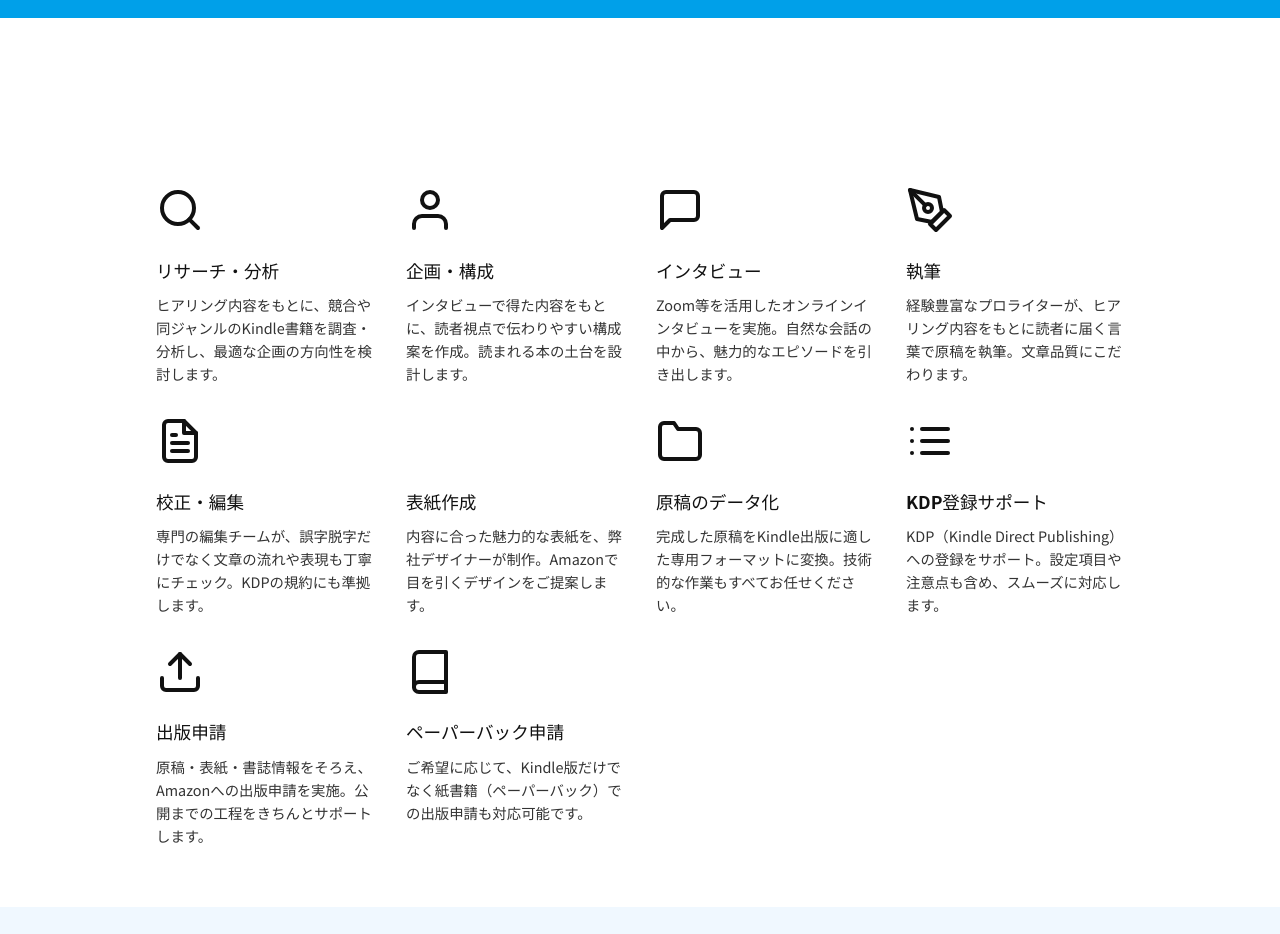
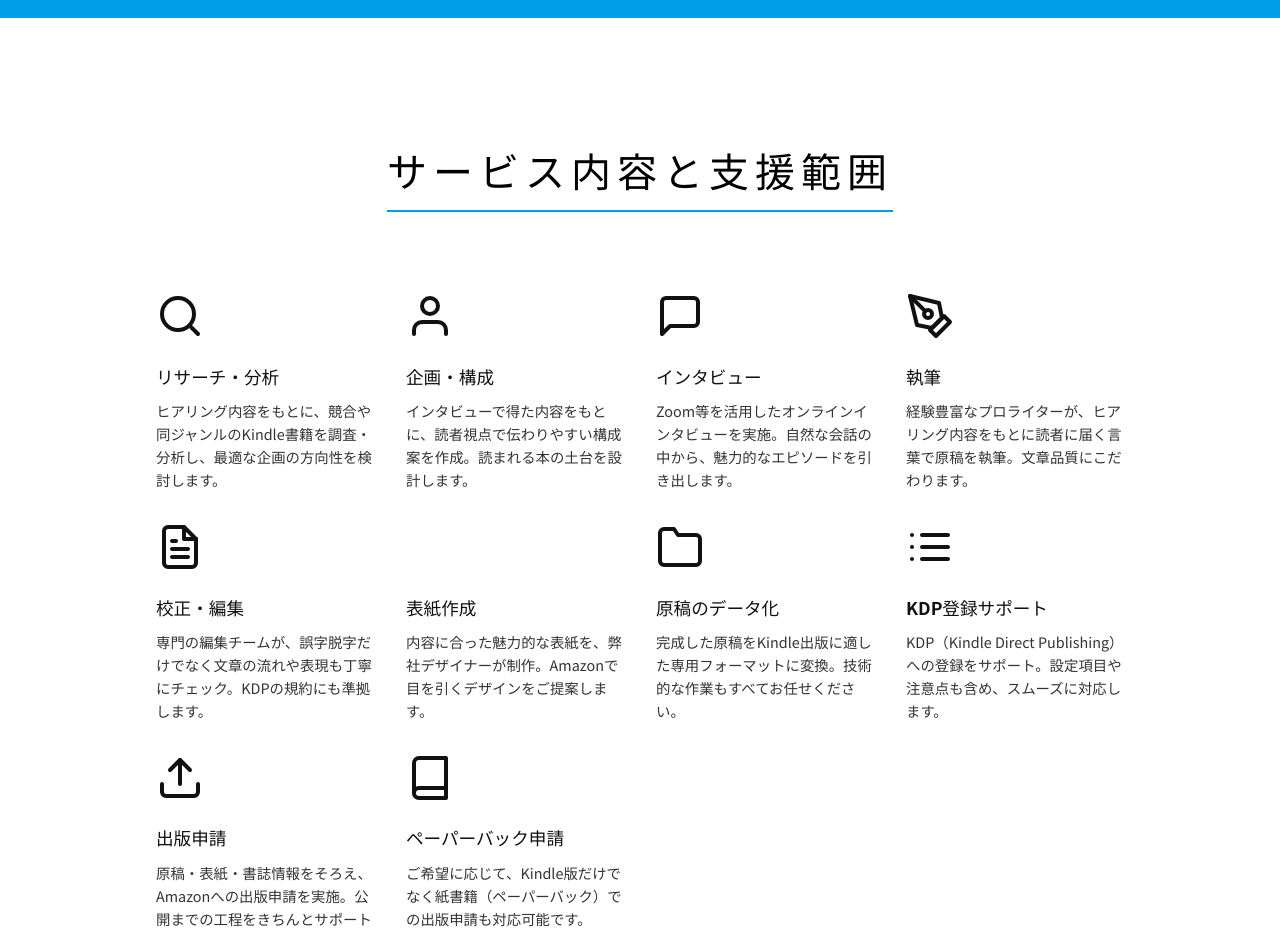
Before and after one commit to rikutoaimanga-max/Kindle-Publishing-Homepage, a React (Vite) app: page / in a window 1280 px wide. Shown: the part 8000-8934 px from the top of the page. Built offline with nearby package versions, Linux system fonts and the light colour scheme.

Commit message:
Fix: Restore missing title in ServiceScope section

```diff
--- a/src/components/ServiceScope.jsx
+++ b/src/components/ServiceScope.jsx
@@ -129,8 +129,7 @@ const ServiceScope = () => {
             <div style={{ backgroundColor: '#ffffff', padding: '120px 0 60px', color: '#333' }}>
                 <div className="container" style={{ maxWidth: '1000px' }}>
                     <div style={{ textAlign: 'center', marginBottom: '3rem' }}>
-                        {/* This div was intended for a title, but currently contains the map. */}
-                        {/* The map should be in a grid container. */}
+                        <h2 className="section-title" style={{ color: '#000', display: 'inline-block', borderBottom: '2px solid var(--color-secondary)', paddingBottom: '0.5rem' }}>サービス内容と支援範囲</h2>
                     </div>
                     <div style={{
                         display: 'grid',
```
